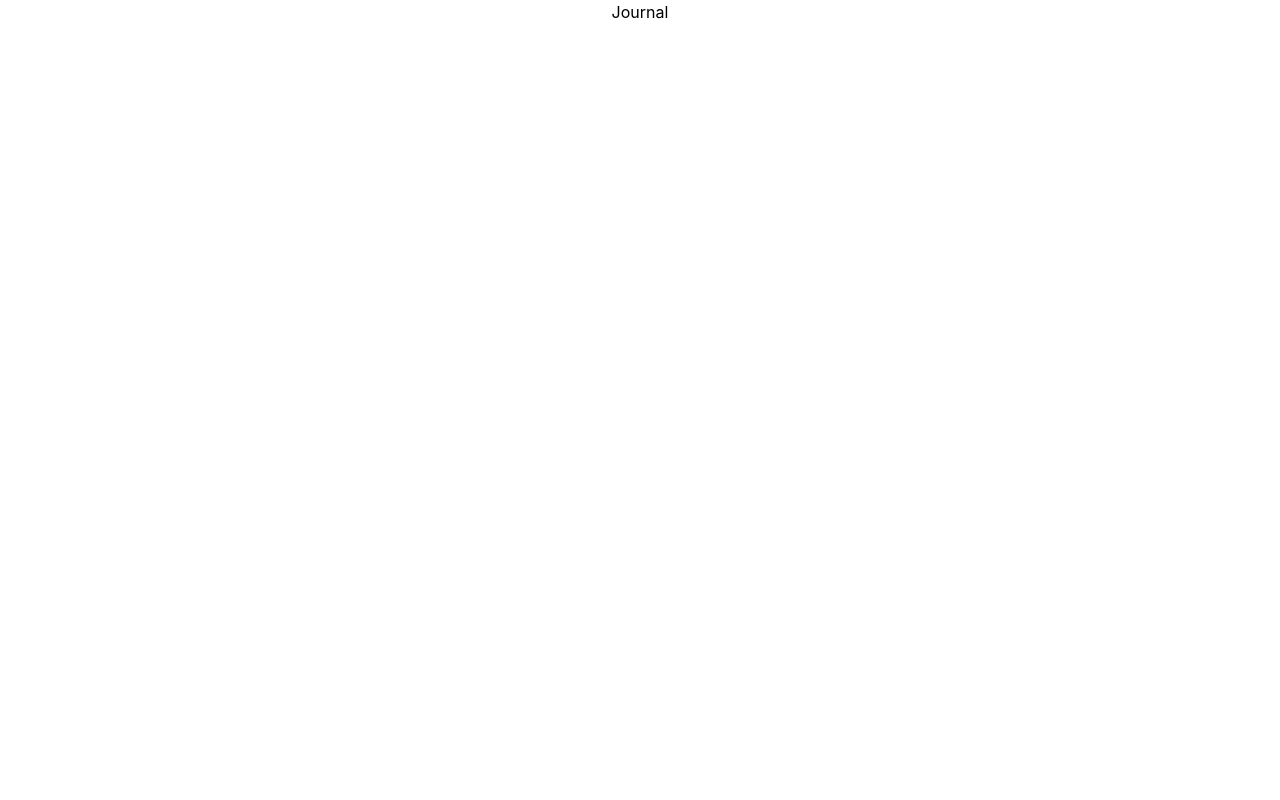
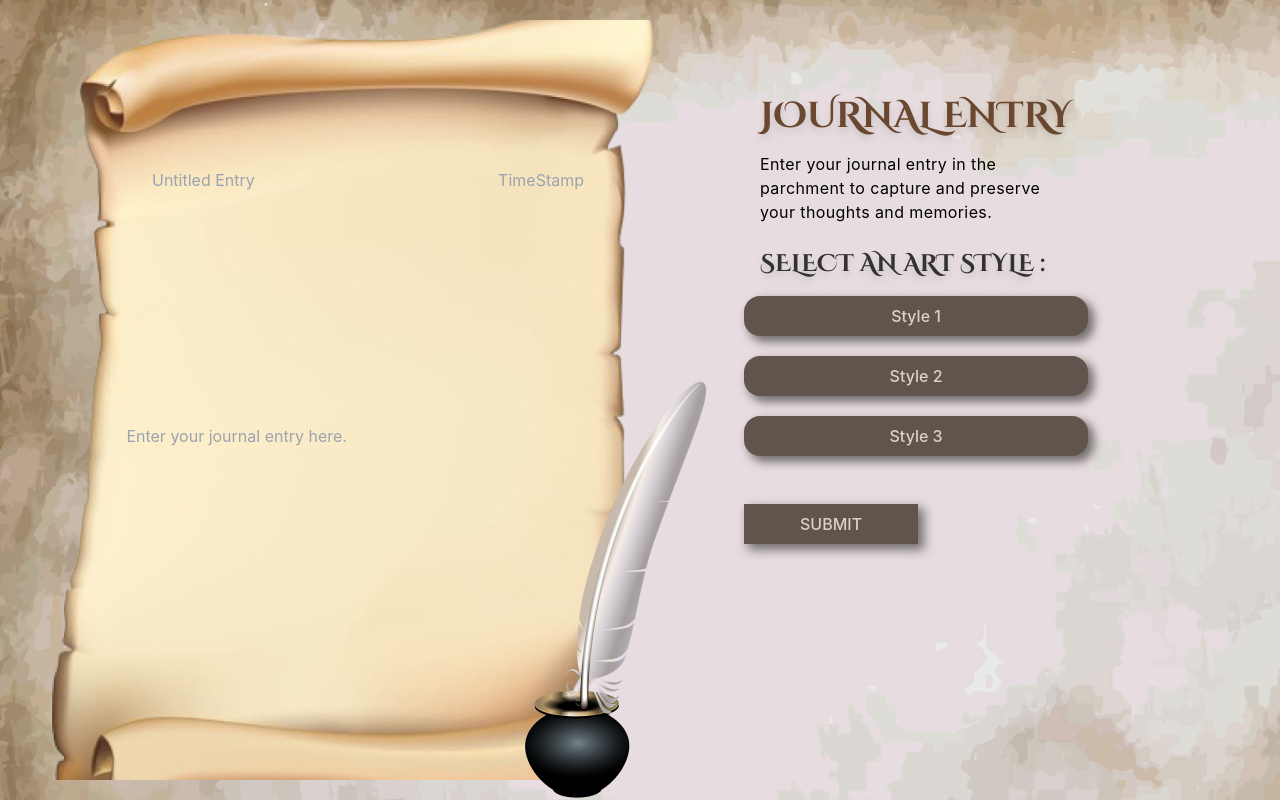
Before and after one commit to prash-red/memorify, a React (Create React App) app in the folder front-end/: page /journal in a window 1280 px wide. Built offline with nearby package versions, Linux system fonts and the light colour scheme; a web font is replaced by a local one.

Commit message:
added Journal Entry Component

```diff
--- a/front-end/src/pages/Journal.js
+++ b/front-end/src/pages/Journal.js
@@ -1,4 +1,7 @@
 import { useNavigate } from "react-router-dom";
+import entry from './journal_entry.png';
+import quill from "./quill.png";
+import oldparchment from "./old-parchment.png";
 
 export const Journal = () => {
     const navigate = useNavigate();
@@ -7,9 +10,87 @@ export const Journal = () => {
         // navigate("/input")
     }
     return (
-        <div>
-            Journal
-        </div>
+        <div className="h-screen w-screen" style={{ backgroundImage: `url(${oldparchment})` }}>
+            <div className="flex">
+                <div className="relative">
+                    <div className="relative">
+                        <input
+                            type="text"
+                            id="artStyle"
+                            placeholder="Untitled Entry"
+                            className="w-[15vw] ml-4 p-2 absolute top-[20vh] left-[10vw] bg-transparent outline-none"
+                        />
+                        <input
+                            type="text"
+                            id="artStyle"
+                            placeholder="TimeStamp"
+                            className="w-[15vw] ml-4 p-2 absolute top-[20vh] left-[30vw] bg-transparent text-right outline-none"
+                        />
+                        <input
+                            type="text"
+                            id="entry"
+                            placeholder="Enter your journal entry here."
+                            className="w-[33vw] h-[55vh] ml-4 p-2 absolute top-[27vh] left-[8vw] bg-transparent overflow-auto"
+                        />
+
+
+                        <img src={entry} alt="journal entry" className="h-screen w-[55vw] p-5" />
+                    </div>
+
+                    <img src={quill} alt="quill" className="absolute bottom-0 left-[41vw]" />
+                </div>
+
+                <div className="flex flex-col h-screen">
+                    <div className="p-10 text-left">
+                        <h1 id="cinzel" className="text-4xl text-[#6A482F] drop-shadow-lg m-4 pt-10">JOURNAL ENTRY</h1>
+                        <h2 className="w-[23vw] ml-4 tracking-wide">Enter your journal entry in the parchment to capture and preserve your thoughts and memories.</h2>
+                        <h2 id="cinzel" className="text-2xl text-[#323232] drop-shadow-lg m-4 pt-2">SELECT AN ART STYLE :</h2>
+                        {/*<input*/}
+                        {/*    type="text"*/}
+                        {/*    id="artStyle"*/}
+                        {/*    placeholder="Eg:Black & White Comic, Superhero Comic etc."*/}
+                        {/*    className="text-2xl w-[40vw] ml-4 p-2"*/}
+                        {/*/>*/}
+                        <div className="flex flex-col space-y-5">
+                            <button
+                                id="button-shadow"
+                                className="bg-[#61544C] font-medium text-[#DDD0C8] py-2 px-14 rounded-2xl"
+                                onClick={() => { handleButtonClick("login") }}
+                            >
+                                Style 1
+                            </button>
+
+                            <button
+                                id="button-shadow"
+                                className="bg-[#61544C] font-medium text-[#DDD0C8] py-2 px-14 rounded-2xl"
+                                onClick={() => { handleButtonClick("login") }}
+                            >
+                                Style 2
+                            </button>
+
+                            <button
+                                id="button-shadow"
+                                className="bg-[#61544C] font-medium text-[#DDD0C8] py-2 px-14 rounded-2xl"
+                                onClick={() => { handleButtonClick("login") }}
+                            >
+                                Style 3
+                            </button>
+                        </div>
+                        <button
+                            id="button-shadow"
+                            className="bg-[#61544C] font-medium text-[#DDD0C8] py-2 px-14 mt-12"
+                            onClick={() => { handleButtonClick("login") }}
+                        >
+                            SUBMIT
+                        </button>
+                    </div>
+                </div>
+
+
+            </div>
+
+
+            </div>
 
     )
 }
```
Also changed, not shown: front-end/src/pages/journal_entry.png (added), front-end/src/pages/quill.png (added).
